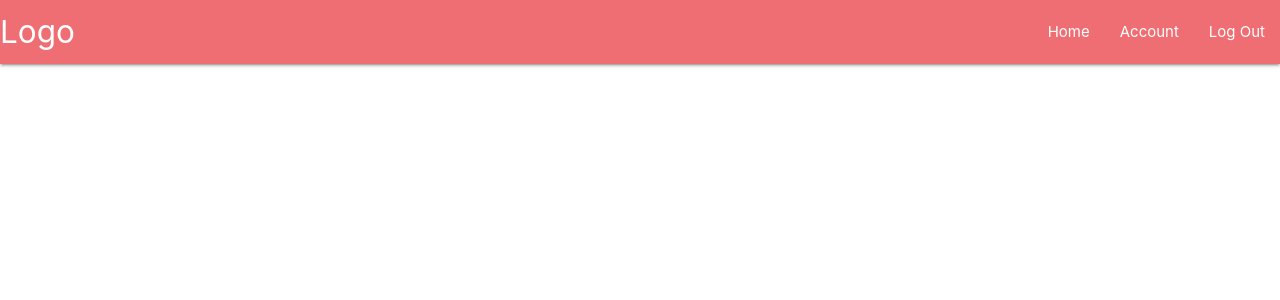
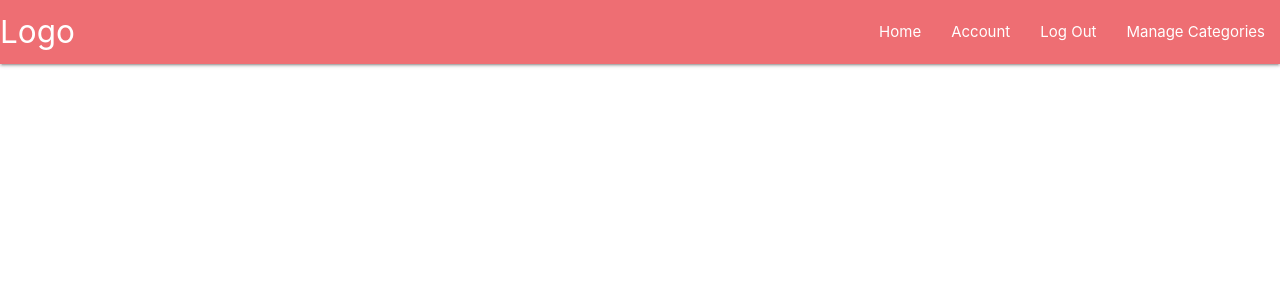
Before and after one commit to ScottE13/Cocktail-Corner, a Flask app: page / in a window 1280 px wide. Shown: the top 300 px of the page. Run offline with Flask 3, Linux system fonts and the light colour scheme; the visitor is signed in with stand-in values (Sample User, id 1).

Commit message:
Update navbar with manage_categories link

```diff
--- a/cocktailcorner/templates/base.html
+++ b/cocktailcorner/templates/base.html
@@ -24,6 +24,9 @@
                     {% if session.current_user %}
                     <li><a href="{{ url_for('account', username=session['current_user']) }}">Account</a></li>
                     <li><a href="{{ url_for('logout') }}">Log Out</a></li>
+                        {% if session.current_user == "_owner" %}
+                        <li><a href="{{ url_for('manage_categories') }}">Manage Categories</a></li>
+                        {% endif %}
                     {% else %}
                     <li><a href="{{ url_for('register') }}">Register</a></li>
                     <li><a href="{{ url_for('log_in') }}">Log In</a></li>
```
